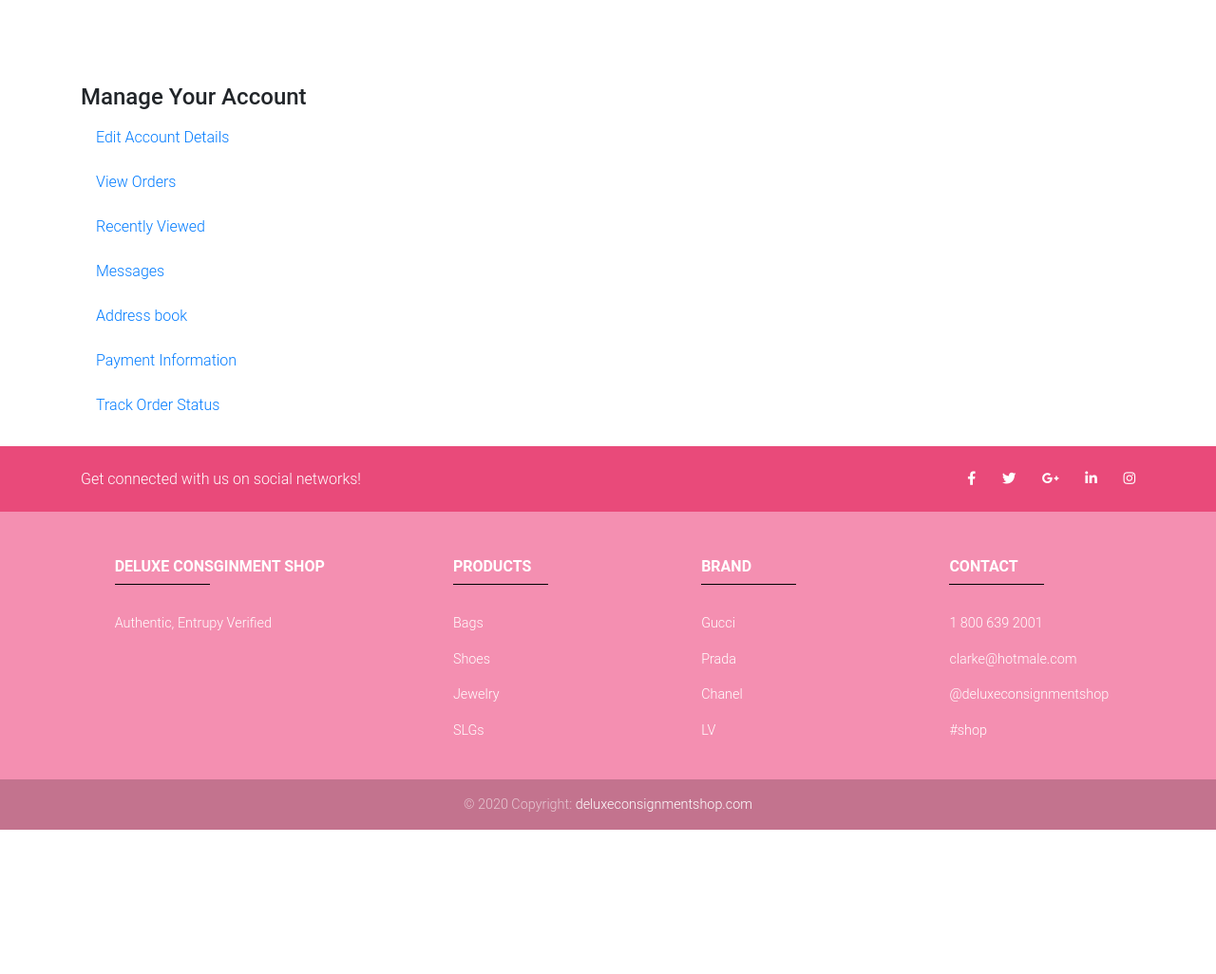
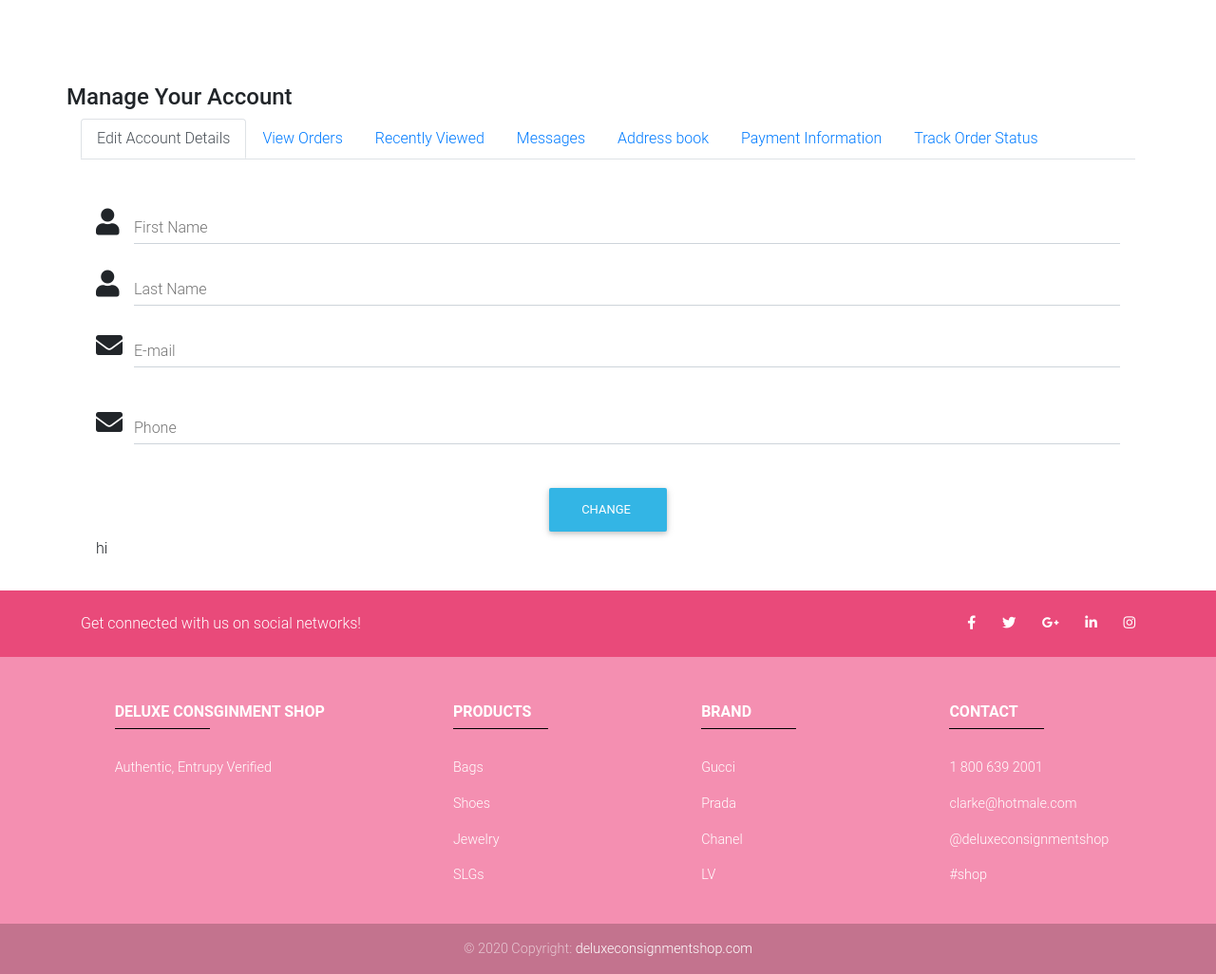
Before and after one commit to LemonFace0309/Deluxe-Consignment, a Django app: page /account/ in a window 1280 px wide. Shown: the part 200-1226 px from the top of the page at 95% size. Before the commit the page ends 1074 px from the top, so only its background shows below. Run offline with Django 3.2, Linux system fonts and the light colour scheme; parts of the project's set-up code (start-up, migrations or seed data) failed here and were passed over; some libraries are stand-ins or nearby versions.

Commit message:
view account orders|

```diff
--- a/Deluxe_Consignment/store/templates/store/account.html
+++ b/Deluxe_Consignment/store/templates/store/account.html
@@ -8,53 +8,44 @@
     <!-- Navbar -->
     <div class="row pt-4">
         <!-- Sidebar -->
-        <div class="col-lg-3">
-            <!-- Side navigation links -->
-            <ul style="list-style-type: none;">
-                <li style="list-style-type: none;"><h4><strong>Manage Your Account</strong></h4></li>
-                <div>
-                    <ul class="tabs" style="list-style-type: none;" id="myClassicTab" role="tablist">
-                        <li><a class="nav-link waves-light" id="edit-account-tab-classic" data-toggle="tab"
-                               href="#edit-account-classic" role="tab"
-                               aria-controls="edit-account-classic" aria-selected="false">Edit Account Details</a>
-                        </li>
-                        <li><a class="nav-link waves-light" id="view-order-tab-classic" data-toggle="tab"
-                               href="#view-order-classic" role="tab"
-                               aria-controls="view-order-classic" aria-selected="false">View Orders</a>
-                        </li>
-                        <li><a class="nav-link waves-light" id="recently-viewed-tab-classic" data-toggle="tab"
-                               href="#recently-viewed-classic" role="tab"
-                               aria-controls="recently-viewed-classic" aria-selected="false">Recently Viewed</a>
-                        </li>
-                        <li><a class="nav-link waves-light" id="messages-tab-classic" data-toggle="tab"
-                               href="#messages-classic" role="tab"
-                               aria-controls="messages-classic" aria-selected="false">Messages</a>
-                        </li>
-                        <li><a class="nav-link waves-light" id="address-book-tab-classic" data-toggle="tab"
-                               href="#address-book-classic" role="tab"
-                               aria-controls="address-book-classic" aria-selected="false">Address book</a>
-                        </li>
-                        <li><a class="nav-link waves-light" id="payment-tab-classic" data-toggle="tab"
-                               href="#payment-classic" role="tab"
-                               aria-controls="payment-classic" aria-selected="false">Payment Information</a>
-                        </li>
-                        <li><a class="nav-link waves-light" id="track-order-tab-classic" data-toggle="tab"
-                               href="#track-order-classic" role="tab"
-                               aria-controls="track-order-classic" aria-selected="false">Track Order Status</a>
-                        </li>
-                    </ul>
-                </div>
-                </li>
-            </ul>
-        </div>
         <!-- Sidebar -->
 
         <!-- Content -->
-        <div class="col-lg-9">
-            <!-- Products Grid -->
-            <div class="tab-content section pt-4" id="myClassicTabContent">
-                <div class="tab-pane fade" id="edit-account-classic" role="tabpanel"
-                     aria-labelledby="edit-account-tab-classic">
+        <h4><strong>Manage Your Account</strong></h4>
+        <div class="col-lg-12">
+            <ul class="nav nav-tabs" style="list-style-type: none;" id="myTab" role="tablist">
+                <li><a class="nav-link active" id="edit-tab" data-toggle="tab"
+                       href="#edit" role="tab"
+                       aria-controls="edit" aria-selected="true">Edit Account Details</a>
+                </li>
+                <li><a class="nav-link" id="vieworder-tab" data-toggle="tab"
+                       href="#vieworder" role="tab"
+                       aria-controls="vieworder" aria-selected="false">View Orders</a>
+                </li>
+                <li><a class="nav-link" id="recentlyviewed-tab" data-toggle="tab"
+                       href="#recentlyviewed" role="tab"
+                       aria-controls="recentlyviewed" aria-selected="false">Recently Viewed</a>
+                </li>
+                <li><a class="nav-link" id="messages-tab" data-toggle="tab"
+                       href="#messages" role="tab"
+                       aria-controls="messages" aria-selected="false">Messages</a>
+                </li>
+                <li><a class="nav-link" id="addressbook-tab" data-toggle="tab"
+                       href="#addressbook" role="tab"
+                       aria-controls="addressbook" aria-selected="false">Address book</a>
+                </li>
+                <li><a class="nav-link" id="payment-tab" data-toggle="tab"
+                       href="#payment" role="tab"
+                       aria-controls="payment" aria-selected="false">Payment Information</a>
+                </li>
+                <li><a class="nav-link" id="trackorder-tab" data-toggle="tab"
+                       href="#trackorder" role="tab"
+                       aria-controls="trackorder" aria-selected="false">Track Order Status</a>
+                </li>
+            </ul>
+            <div class="tab-content section pt-4" id="myTabContent">
+                <div class="tab-pane fade show active" id="edit" role="tabpanel"
+                     aria-labelledby="edit-tab">
                     <form method="POST" action="{% url 'user:edit-user' %}">
                         {% csrf_token %}
                         <div class="md-form">
@@ -86,34 +77,36 @@
                                     class="fas fa-sign-in ml-1"></i></button>
                         </div>
                     </form>
+                    <p>hi</p>
                 </div>
-                <div class="tab-pane fade" id="view-order-classic" role="tabpanel"
-                     aria-labelledby="view-order-tab-classic">
-                    {% for orders in customer.orders%}
+                <div class="tab-pane fade" id="vieworder" role="tabpanel"
+                     aria-labelledby="vieworder-tab">
+                    {% for orders in user.customer.order%}
                     <p>hi</p>
                     {% endfor %}
                 </div>
-                <div class="tab-pane fade" id="recently-viewed-classic" role="tabpanel"
-                     aria-labelledby="recently-viewed-tab-classic">
+                <div class="tab-pane fade" id="recentlyviewed" role="tabpanel"
+                     aria-labelledby="recentlyviewed-tab">
                     <p>Recently Viewed Content</p>
                 </div>
-                <div class="tab-pane fade" id="messages-classic" role="tabpanel" aria-labelledby="messages-tab-classic">
+                <div class="tab-pane fade" id="messages" role="tabpanel" aria-labelledby="messages-tab">
                     <p>Message Content</p>
                 </div>
-                <div class="tab-pane fade" id="address-book-classic" role="tabpanel"
-                     aria-labelledby="address-book-tab-classic">
+                <div class="tab-pane fade" id="addressbook" role="tabpanel"
+                     aria-labelledby="addressbook-tab">
                     <p>Address Book Content</p>
                 </div>
-                <div class="tab-pane fade" id="payment-classic" role="tabpanel" aria-labelledby="payment-tab-classic">
+                <div class="tab-pane fade" id="payment" role="tabpanel" aria-labelledby="payment-tab">
                     <p>Payment Content</p>
                 </div>
-                <div class="tab-pane fade" id="track-order-classic" role="tabpanel"
-                     aria-labelledby="track-order-tab-classic">
+                <div class="tab-pane fade" id="trackorder" role="tabpanel"
+                     aria-labelledby="trackorder-tab">
                     <p>Track Order Content</p>
                 </div>
             </div>
             <!-- Products Grid -->
         </div>
+
         <!-- Content -->
     </div>
 </div>
```
